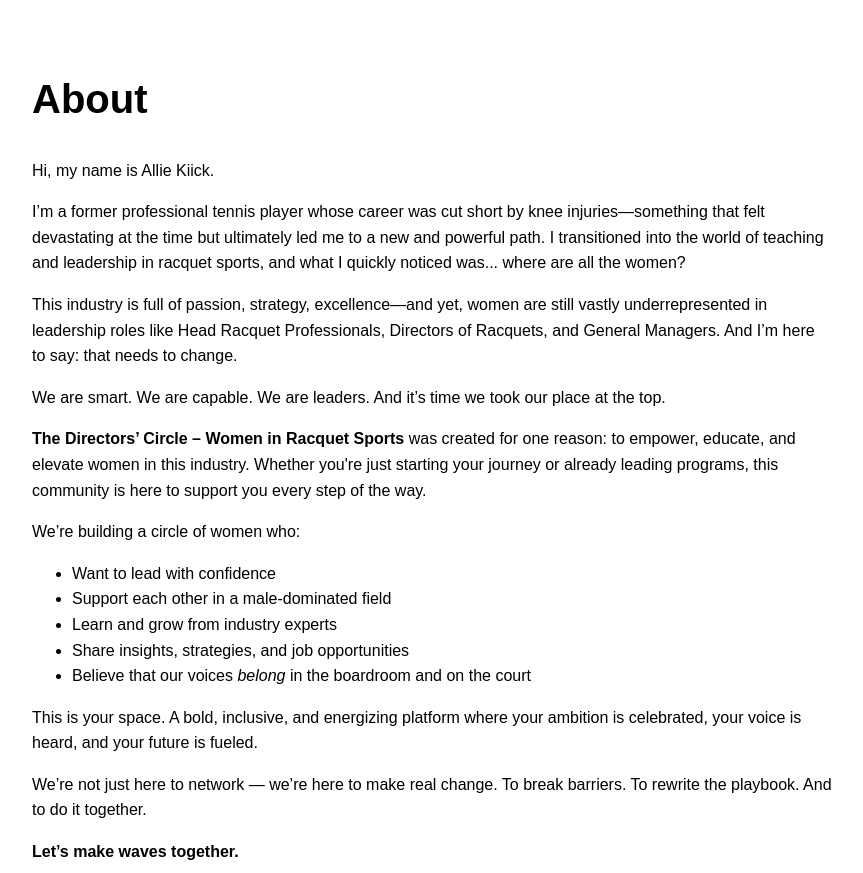
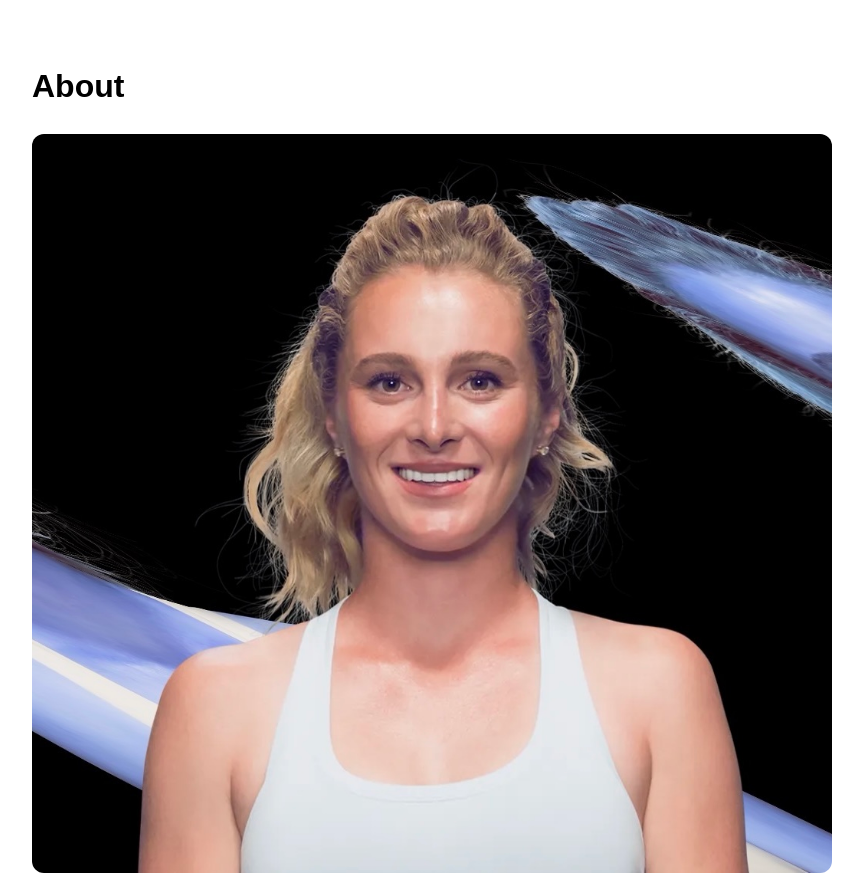
Before and after one commit to alliekiick/Womeninracquets, a plain HTML site: page about.html in a window 1280 px wide. Shown: the top 873 px of the page, without its empty margins (208-1071 px from the left). Drawn offline with Linux system fonts and the light colour scheme.

Commit message:
Add photo to About page

```diff
--- a/about.html
+++ b/about.html
@@ -11,18 +11,18 @@
       max-width: 800px;
       margin: auto;
     }
-    h1 {
-      font-size: 2.5em;
-    }
-    h2 {
-      font-size: 1.5em;
-      color: #555;
+    img {
+      max-width: 100%;
+      border-radius: 12px;
+      margin-bottom: 20px;
     }
   </style>
 </head>
 <body>
 
   <h1>About</h1>
+
+  <img src="allie.jpg" alt="Allie Kiick">
 
   <p>Hi, my name is Allie Kiick.</p>
 
@@ -34,7 +34,6 @@
 
   <p><strong>The Directors’ Circle – Women in Racquet Sports</strong> was created for one reason: to empower, educate, and elevate women in this industry. Whether you're just starting your journey or already leading programs, this community is here to support you every step of the way.</p>
 
-  <p>We’re building a circle of women who:</p>
   <ul>
     <li>Want to lead with confidence</li>
     <li>Support each other in a male-dominated field</li>
```
